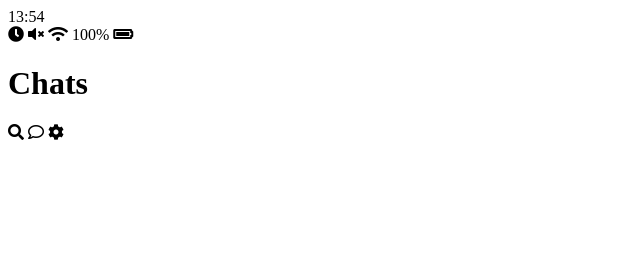
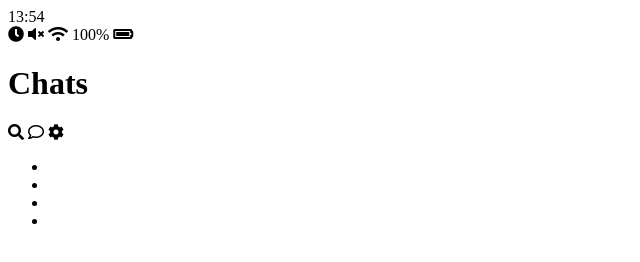
Before and after one commit to chae-chae/kakao-clone-2.0, a plain HTML site: page index.html in a window 1280 px wide. Shown: the full height of the page, 0-640 px from the left. Drawn offline with Linux system fonts and the light colour scheme.

Commit message:
nav study

```diff
--- a/index.html
+++ b/index.html
@@ -39,5 +39,13 @@
         </span>
       </div>
     </header>
+    <nav class="nav">
+      <ul class="nav__list">
+        <li class="nav__list-items"><a href="" class="nav__list-link"></a></li>
+        <li class="nav__list-items"><a href="" class="nav__list-link"></a></li>
+        <li class="nav__list-items"><a href="" class="nav__list-link"></a></li>
+        <li class="nav__list-items"><a href="" class="nav__list-link"></a></li>
+      </ul>
+    </nav>
   </body>
 </html>
```
